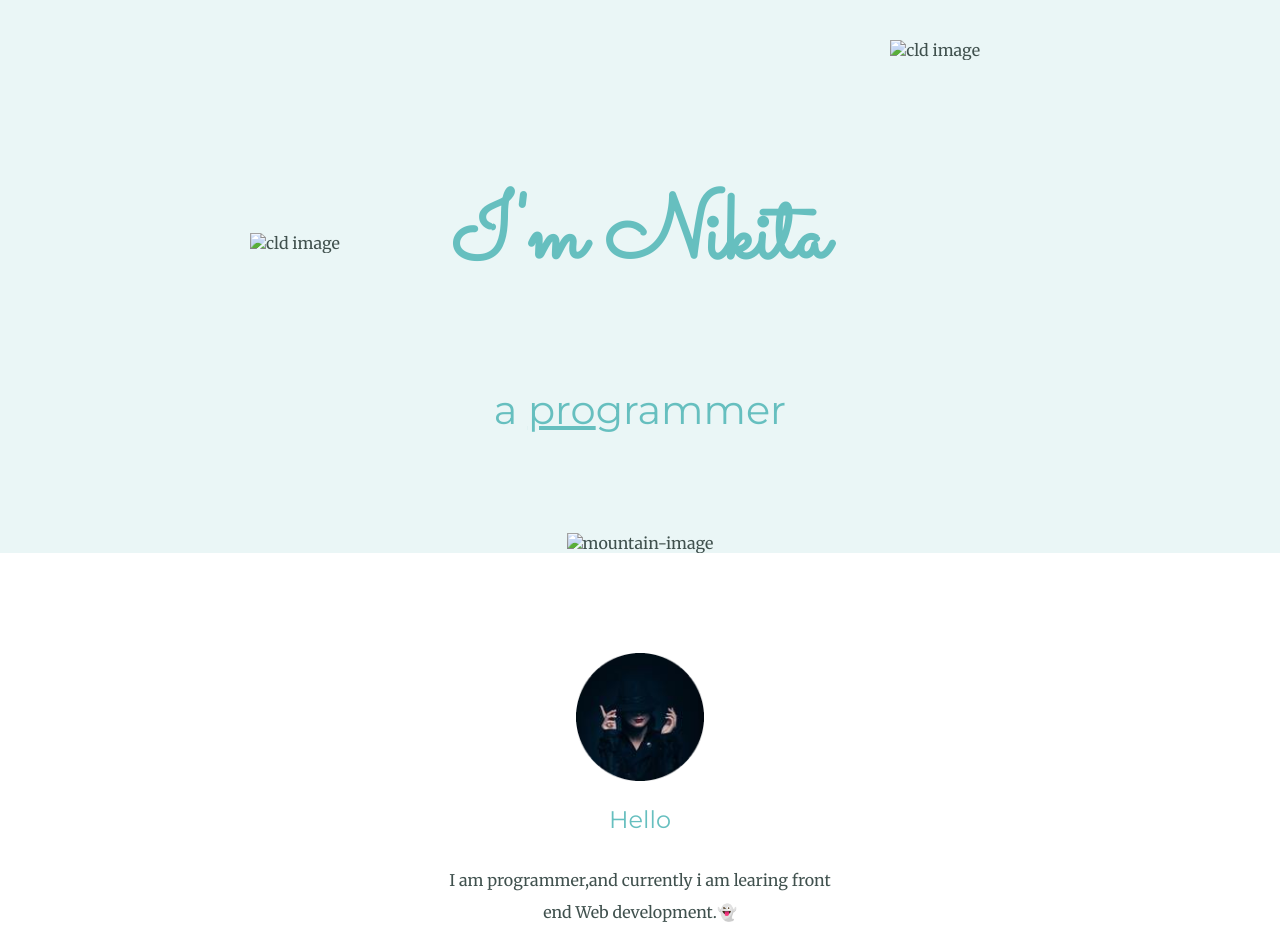
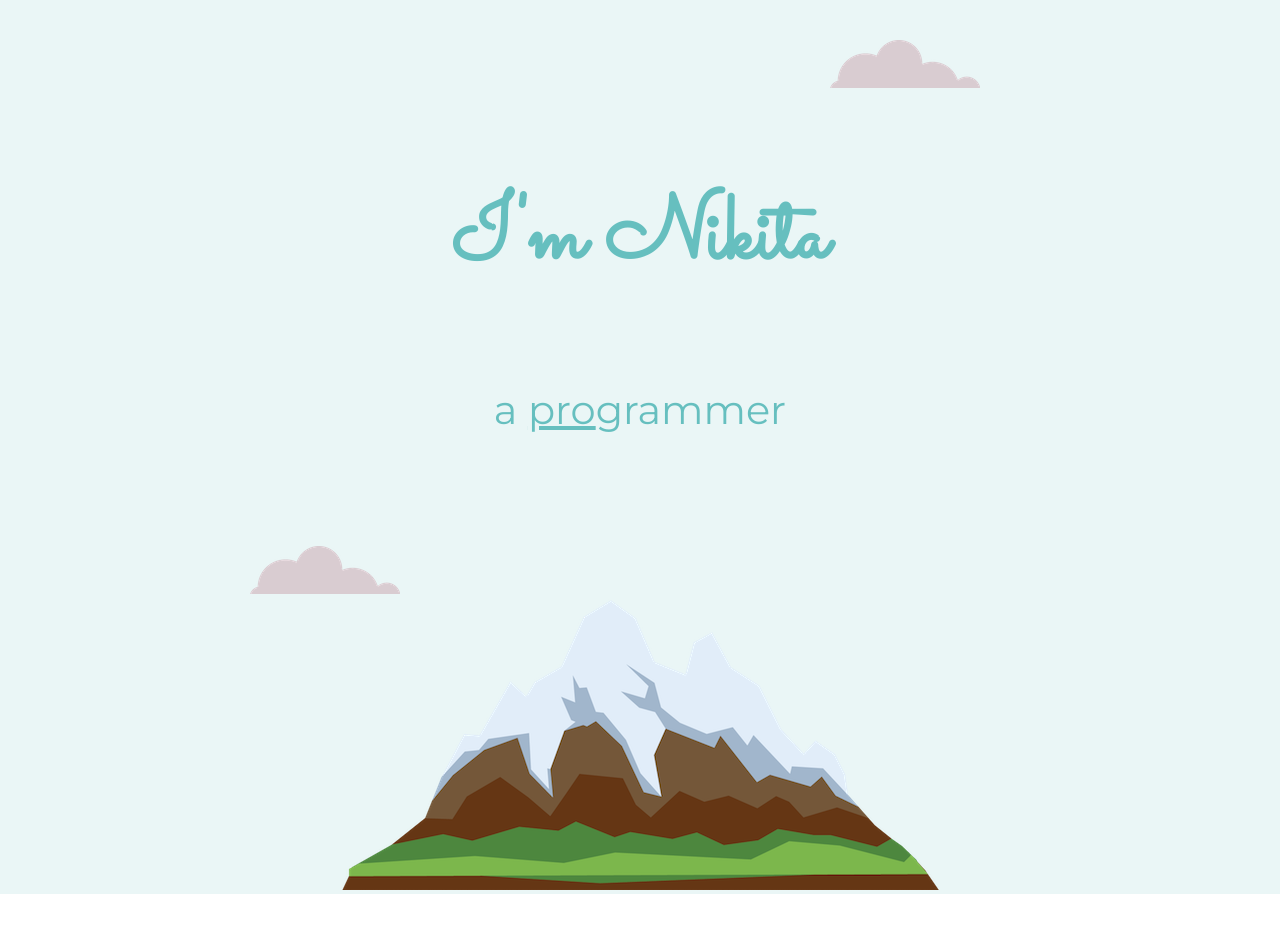
Before and after one commit to procastinikita/styled3site, a plain HTML site: page index.html in a window 1280 px wide. Shown: the top 931 px of the page. Drawn offline with Linux system fonts and the light colour scheme.

Commit message:
Update index.html

```diff
--- a/index.html
+++ b/index.html
@@ -12,11 +12,11 @@
 </head>
 <body>
   <div class="top-container">
-    <img class="top-cloud" src="images/cloud.png" alt="cld image">
+    <img class="top-cloud" src="cloud.png" alt="cld image">
     <h1>I'm Nikita</h1>
   <h2 class ="pen"><p>a <span class="pro">pro</span>grammer</p></h2>
-    <img class="bottom-cloud" src="images/cloud.png" alt="cld image">
-    <img src="images/mountain.png" alt="mountain-image">
+    <img class="bottom-cloud" src="cloud.png" alt="cld image">
+    <img src="mountain.png" alt="mountain-image">
   </div>
   <div class="middle-container">
     <div class="profile">
```
